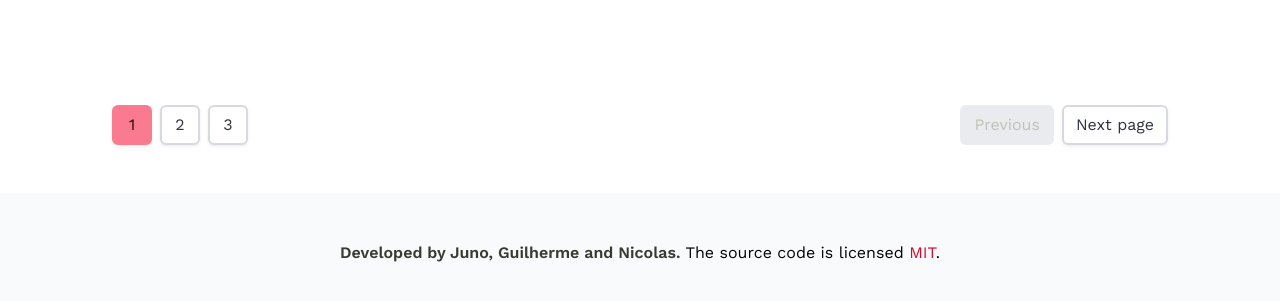
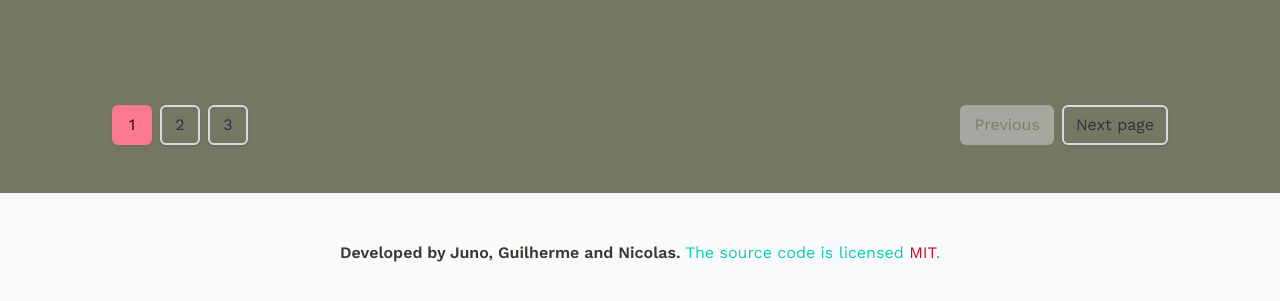
Before and after one commit to JunoPLupus/Games-Database_Bulma, a website: page home.html in a window 1280 px wide. Shown: the part 63-364 px from the top of the page. Drawn offline with nearby package versions, Linux system fonts and the light colour scheme; no server answers.

Commit message:
Arquivos atualizados

```diff
--- a/styles/sass/_layout.scss
+++ b/styles/sass/_layout.scss
@@ -17,7 +17,7 @@
     transform: scale(1.03);
     box-shadow:
             var(--bulma-card-shadow),
-            0 0 0 3px $primary-color; /* 3px “borda” externa  #00d1b2*/
+            0 0 0 3px $blue; /* 3px “borda” externa  #00d1b2*/
   }
 }
 
--- a/styles/sass/_variables.scss
+++ b/styles/sass/_variables.scss
@@ -4,17 +4,21 @@
 $grey-dark-color: #757763;
 $grey-light-color: #d0d1cd;
 $beige-lighter-color: #eff0eb;
+$pink: #fa7c91;
+$brown: #757763;
+$beige-light: #d0d1cd;
+$beige-lighter: #eff0eb;
+$blue: #00d1b2;
 
-
-// Importando Bulma com variáveis Sass
+// Path to Bulma's sass folder
 @use "bulma/sass" with (
   $family-primary: '"Work Sans", Helvetica, sans-serif',
-  $grey-dark: $grey-dark-color,
-  $grey-light: $grey-light-color,
-  $primary: $primary-color,
-  $link: $link-color,
+  $grey-dark: $brown,
+  $grey-light: $beige-light,
+  $primary: $blue,
+  $link: $pink,
   $control-border-width: 2px,
-  $input-shadow: none
+  $input-shadow: none
 );
 
 // Import the components you need
@@ -28,14 +32,14 @@
 
 // Variáveis CSS custom properties para uso no CSS normal
 :root {
-  --primary-color: #8a4d76;
-  --link-color: #fa7c91;
-  --grey-dark-color: #757763;
-  --grey-light-color: #d0d1cd;
-  --beige-lighter-color: #eff0eb;
+  --primary-color: $primary;
+  --link-color: $link;
+  --grey-dark-color: $grey-dark;
+  --grey-light-color: $grey-light;
+  --beige-lighter-color: $beige-lighter;
 
-  --bg-color: #ffffff;
-  --text-color: #000000;
+  --bg-color: #757763;
+  --text-color: #00d1b2;
   --font-size: 16px;
 }
 
```
Also changed, not shown: scripts/stylize.js (indentation only), styles/css/main.css, 1 other file.
